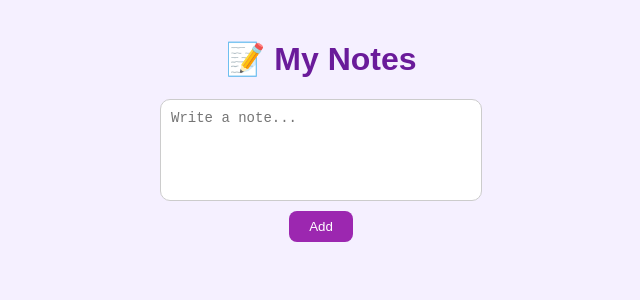
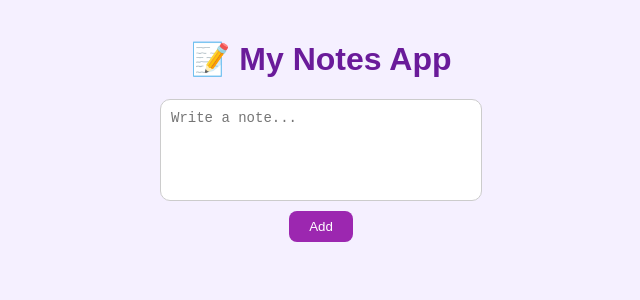
Before and after one commit to Faareha59/To-Do-App, a React (Create React App) app: page / in a window 1280 px wide. Shown: the top 300 px of the page, without its empty margins (319-959 px from the left). Built offline with nearby package versions, Linux system fonts and the light colour scheme.

Commit message:
Change title from 'My Notes' to 'My Notes App'

```diff
--- a/src/App.js
+++ b/src/App.js
@@ -28,7 +28,7 @@ function App() {
 
   return (
     <div className="app">
-      <h1>📝 My Notes</h1>
+      <h1>📝 My Notes App</h1>
       <div className="input-area">
         <textarea
           placeholder="Write a note..."
```
